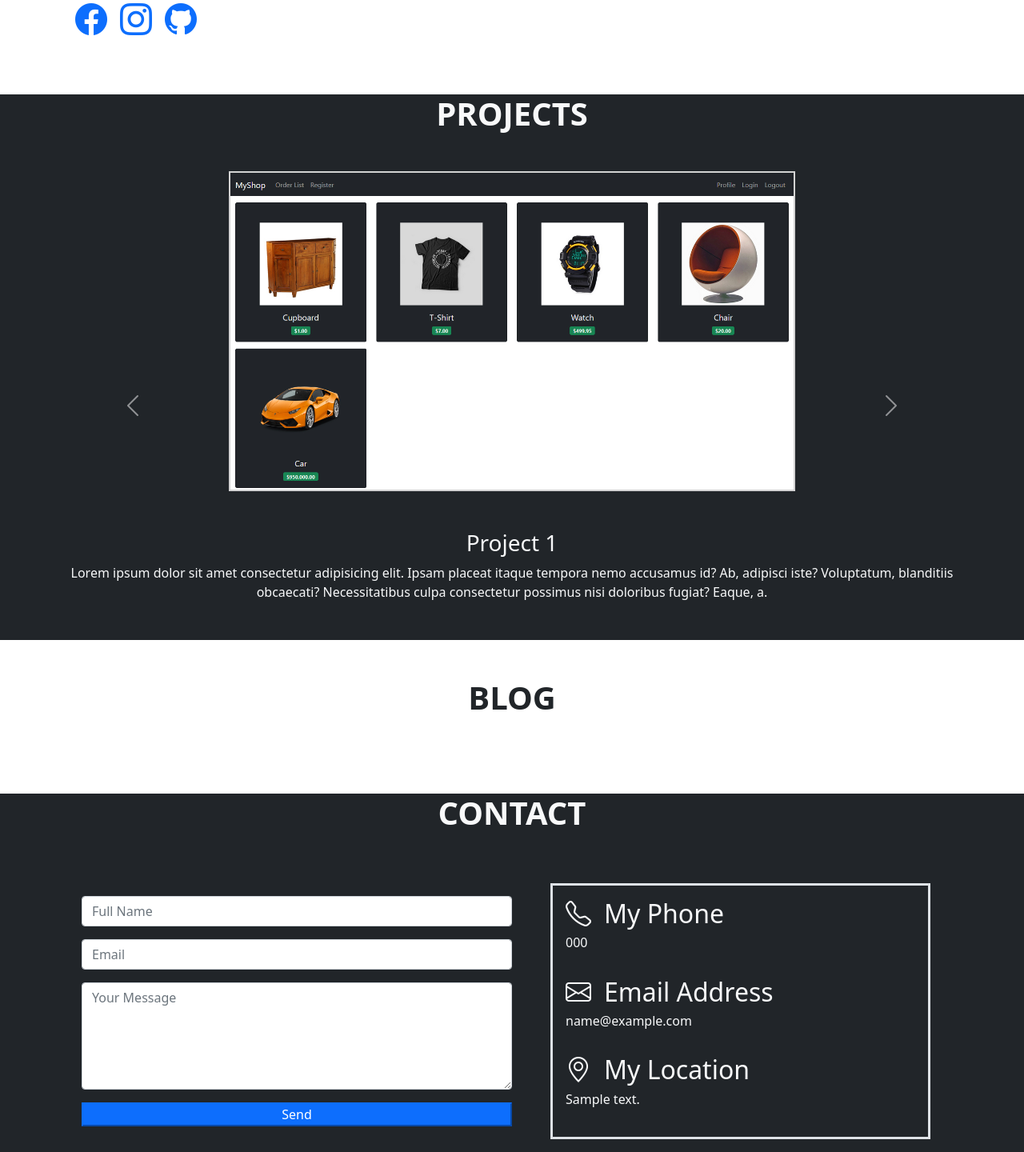
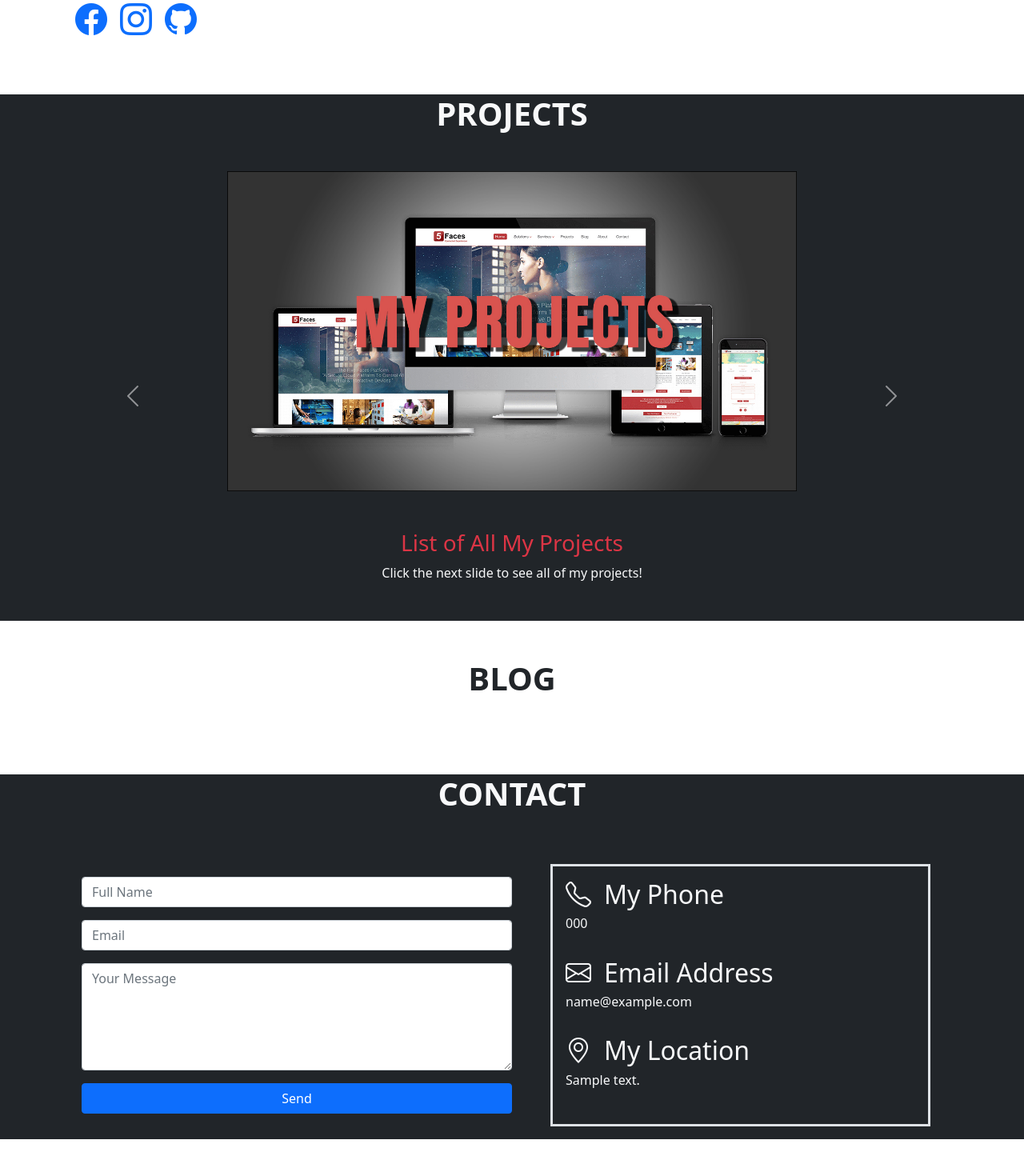
Before and after one commit to Penk13/mywebsite, a Django app: page / in a window 1280 px wide. Shown: the part 1340-2780 px from the top of the page at 80% size. Run offline with Django 3.2, Linux system fonts and the light colour scheme; tables that the repository leaves empty hold one stand-in row (values such as "Sample post"); grey boxes marked "Sample" are stand-in pictures; data that the repository does not hold is empty; some libraries are stand-ins or nearby versions.

Commit message:
improve project section

```diff
--- a/mysite/settings/__init__.py
+++ b/mysite/settings/__init__.py
@@ -1,5 +1,5 @@
 from .base import *
-from .production import *
+# from .production import *
 
 try:
     from .local import *
--- a/mysite/settings/production.py
+++ b/mysite/settings/production.py
@@ -5,7 +5,7 @@
 SECRET_KEY = os.environ.get('SECRET_KEY')
 
 # SECURITY WARNING: don't run with debug turned on in production!
-DEBUG = True
+DEBUG = False
 
 ALLOWED_HOSTS = ['penk.herokuapp.com']
 
--- a/portfolio/models.py
+++ b/portfolio/models.py
@@ -31,6 +31,7 @@
     image = models.ImageField(upload_to='project/')
     name = models.CharField(max_length=100)
     description = models.TextField()
+    link = models.URLField(blank=True)
     date_created = models.DateField(auto_now_add=True)
 
     def __str__(self):
--- a/templates/portfolio/portfolio_page.html
+++ b/templates/portfolio/portfolio_page.html
@@ -61,17 +61,17 @@
     <div id="carousel" class="carousel slide" data-bs-touch="false" data-bs-interval="false">
       <div class="carousel-inner text-center">
         <div class="carousel-item active">
-          <img src="{% static 'img/myshop.jpg' %}" style="height: 400px; border: solid lightgray 2px;">
+          <img src="{% static 'img/default project.jpg' %}" style="height: 400px;">
           <div class="carousel-text my-5">
-          <h3>Project 1</h3>
-          <p>Lorem ipsum dolor sit amet consectetur adipisicing elit. Ipsam placeat itaque tempora nemo accusamus id? Ab, adipisci iste? Voluptatum, blanditiis obcaecati? Necessitatibus culpa consectetur possimus nisi doloribus fugiat? Eaque, a.</p>
+          <h3 class="text-danger">List of All My Projects</h3>
+          <p>Click the next slide to see all of my projects!</p>
           </div>
         </div>
         {% for project in projects %}
         <div class="carousel-item">
           <img src="{{ project.image.url }}" style="height: 400px; border: solid lightgray 2px;">
           <div class="carousel-text my-5">
-          <h3>{{ project.name }}</h3>
+          <a href="{{ project.link }}" class="text-danger"><h3>{{ project.name }}</h3></a>
           <p>{{ project.description }}</p>
           </div>
         </div>
@@ -124,7 +124,7 @@
         <form method="POST">
         {% csrf_token %}
         {{ form|crispy }}
-        <input type="submit" value="Send" class="btn-primary" style="width: 100%;">
+        <input type="submit" value="Send" class="btn btn-primary" style="width: 100%;">
         </form>
       </div>
       <div class="col-12 col-lg-5 p-3 m-3 border border-3">
```
Also changed, not shown: portfolio/migrations/0010_project_link.py (added), static/img/default project.jpg (added), static/img/myshop.jpg (deleted).
